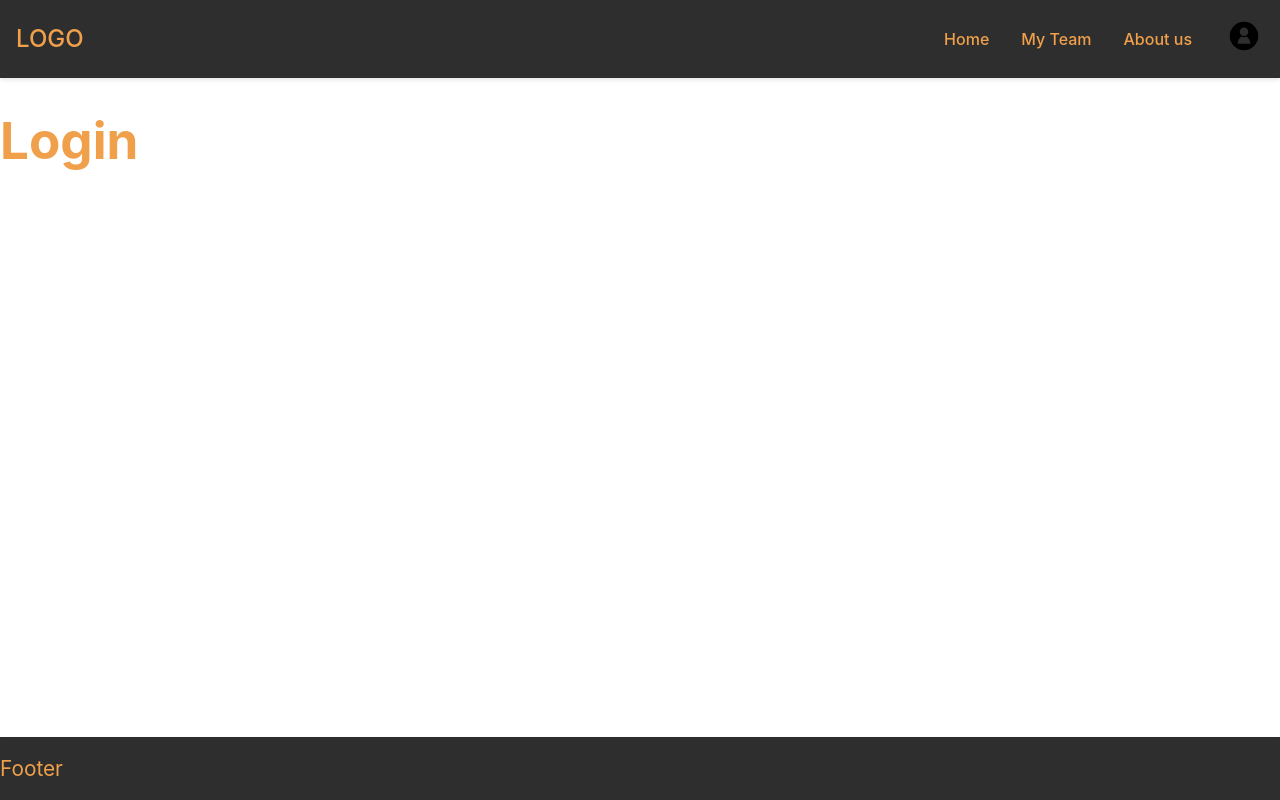
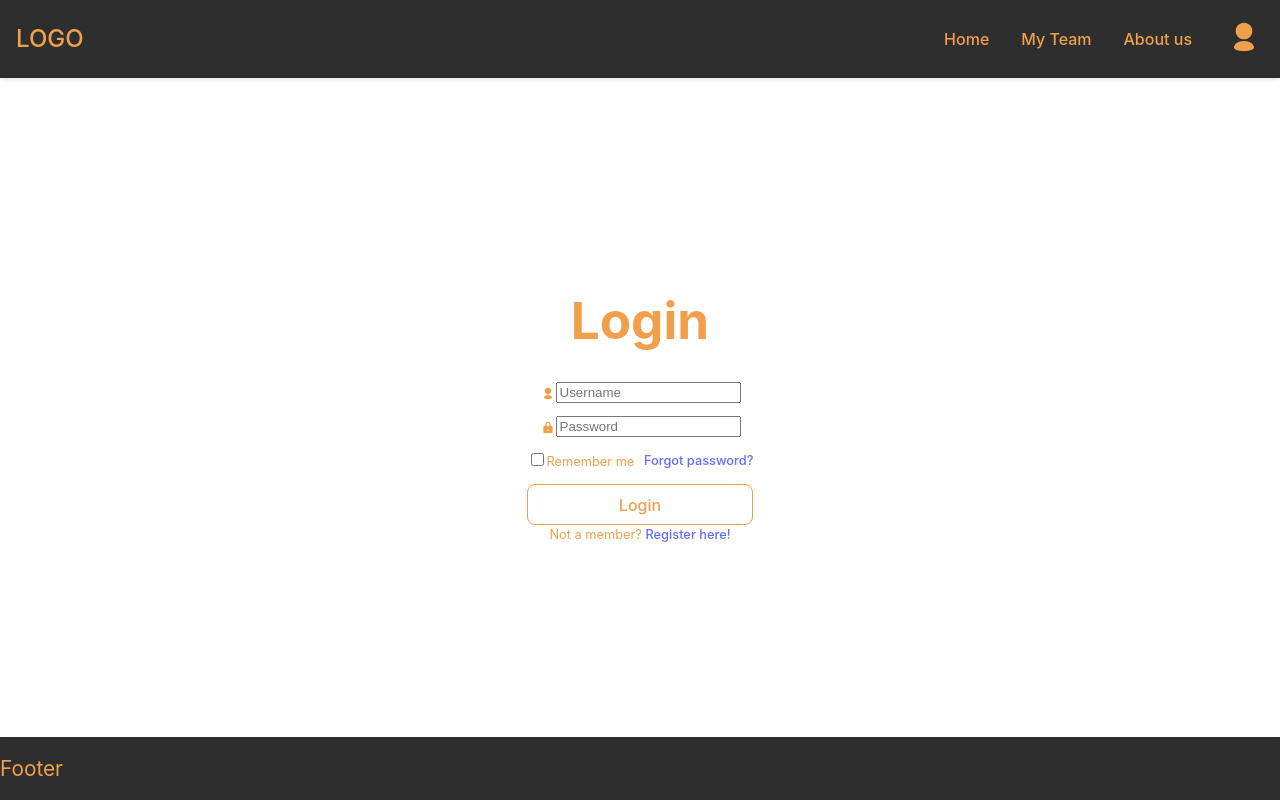
Before and after one commit to AndresLaptes/DeveloperWeek, a React (Vite) app in the folder frontend/: page /Login in a window 1280 px wide. Built offline with nearby package versions, Linux system fonts and the light colour scheme.

Commit message:
Created login form and page. TO DO: Improve stylings

```diff
--- a/frontend/package.json
+++ b/frontend/package.json
@@ -14,6 +14,7 @@
     "prop-types": "^15.8.1",
     "react": "^18.3.1",
     "react-dom": "^18.3.1",
+    "react-icons": "^5.4.0",
     "react-router-dom": "^7.1.3"
   },
   "devDependencies": {
--- /dev/null
+++ b/frontend/src/components/LoginForm.jsx
@@ -0,0 +1,34 @@
+import React from 'react';
+import '../styles/LoginForm.css';
+import { TiUser } from "react-icons/ti";
+import { TiLockClosed } from "react-icons/ti";
+
+const LoginForm = () => {
+    return (
+        <div className="wrapper">
+            <form action="">
+                <h1>Login</h1>
+                <div className="input-box">
+                    <TiUser />
+                    <input type="text" placeholder='Username' required/>
+                </div>
+                <div className="input-box">
+                    <TiLockClosed />
+                    <input type="text" placeholder='Password' required/>
+                </div>
+                <div className="remember-forgot">
+                    <label><input type="checkbox"/>Remember me</label>
+                    <a href="#">Forgot password?</a>
+                </div>
+
+                <button className="submit-button" type="submit">Login</button>
+
+                <div className="register-link">
+                    <p>Not a member? <a href="#">Register here!</a></p>
+                </div>
+            </form>
+        </div>
+    );
+}
+
+export default LoginForm;
--- a/frontend/src/components/ProfileMenu.jsx
+++ b/frontend/src/components/ProfileMenu.jsx
@@ -1,4 +1,5 @@
 import { Link } from 'react-router-dom';
+import { TiUser } from "react-icons/ti";
 import { useState, useEffect, useRef } from "react";
 import '../styles/ProfileMenu.css';
 import defaultUser from "../assets/unlogged-profile.svg";
@@ -31,13 +32,18 @@ const ProfileMenu = ({children, initialIsLogged}) => {
 
     return (
          <div ref={dropdownRef}>
-            <div className="profile-container">
-                <img
-                    src= {isLogged ? userPhoto : defaultUser}
-                    alt="user"
-                    className={`profile-image ${isLogged ? 'logged' : 'unlogged'}`}
-                    onClick={() => setProfileDropdown(!profileDropdown)}
-                />
+            <div className="profile-container" onClick={() => setProfileDropdown(!profileDropdown)}>
+                {
+                    ( !isLogged && <TiUser className="profile-image unlogged"/> )
+                    ||
+                    (isLogged &&
+                    <img
+                        src= {isLogged ? userPhoto : defaultUser}
+                        alt="user"
+                        className="profile-image logged"
+                    />
+                    )
+                }
             </div>
             <div className={`profile-dropdown ${profileDropdown ? 'active' : ''}`}>
 
--- a/frontend/src/pages/Login.jsx
+++ b/frontend/src/pages/Login.jsx
@@ -1,8 +1,10 @@
+import LoginForm from "../components/LoginForm";
+import '../styles/Login.css';
 const Login = () => {
 
     return (
-        <div>
-            <h1>Login</h1>
+        <div className="login-container">
+            <LoginForm> </LoginForm>
         </div>
     );
 };
--- /dev/null
+++ b/frontend/src/styles/Login.css
@@ -0,0 +1,7 @@
+.login-container{
+    display: flex;
+    justify-content: center;
+    align-items: center;
+    height: 100%;
+    width: 100%;
+}
--- /dev/null
+++ b/frontend/src/styles/LoginForm.css
@@ -0,0 +1,42 @@
+.wrapper {
+    display: flex;
+    justify-content: center;
+    align-items: center;
+}
+
+form {
+    display: flex;
+    flex-direction: column;
+    justify-content: center;
+    align-items: center;
+}
+
+.wrapper label{
+    font-size: 0.8rem;
+}
+
+.wrapper p{
+    font-size: 0.8rem;
+}
+
+.wrapper a{
+    font-size: 0.8rem;
+}
+
+.remember-forgot label{
+    margin-right: 0.6rem;
+}
+.wrapper div{
+    display:flex;
+    align-items: center;
+    margin-bottom: 0.8rem;
+}
+
+.submit-button {
+    width: 100%;
+    height: 100%;
+}
+
+.submit-button:hover{
+    background-color: rebeccapurple;
+}
```
Also changed, not shown: 1 other file (tests, documents, lock files or other folders).
